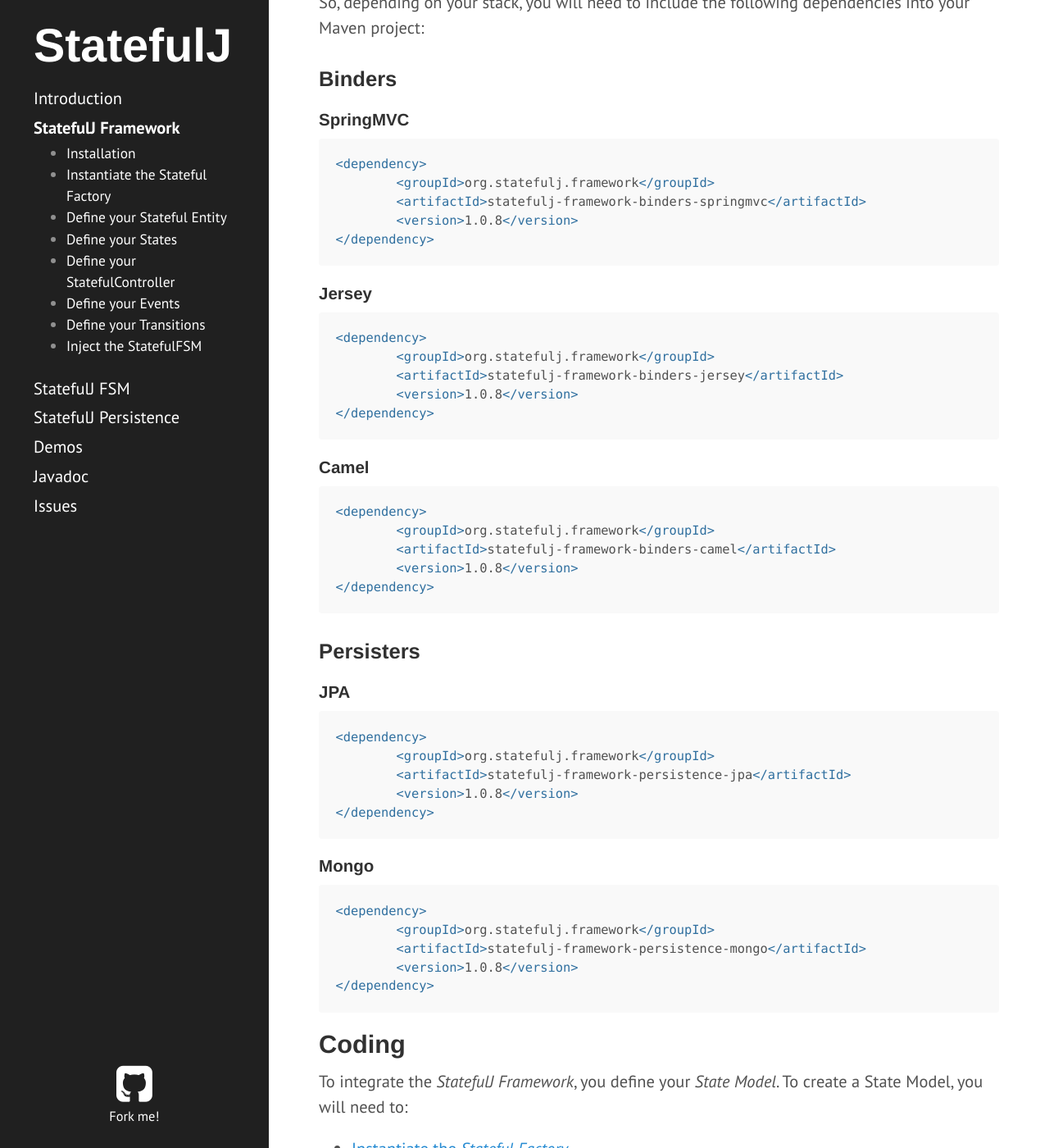
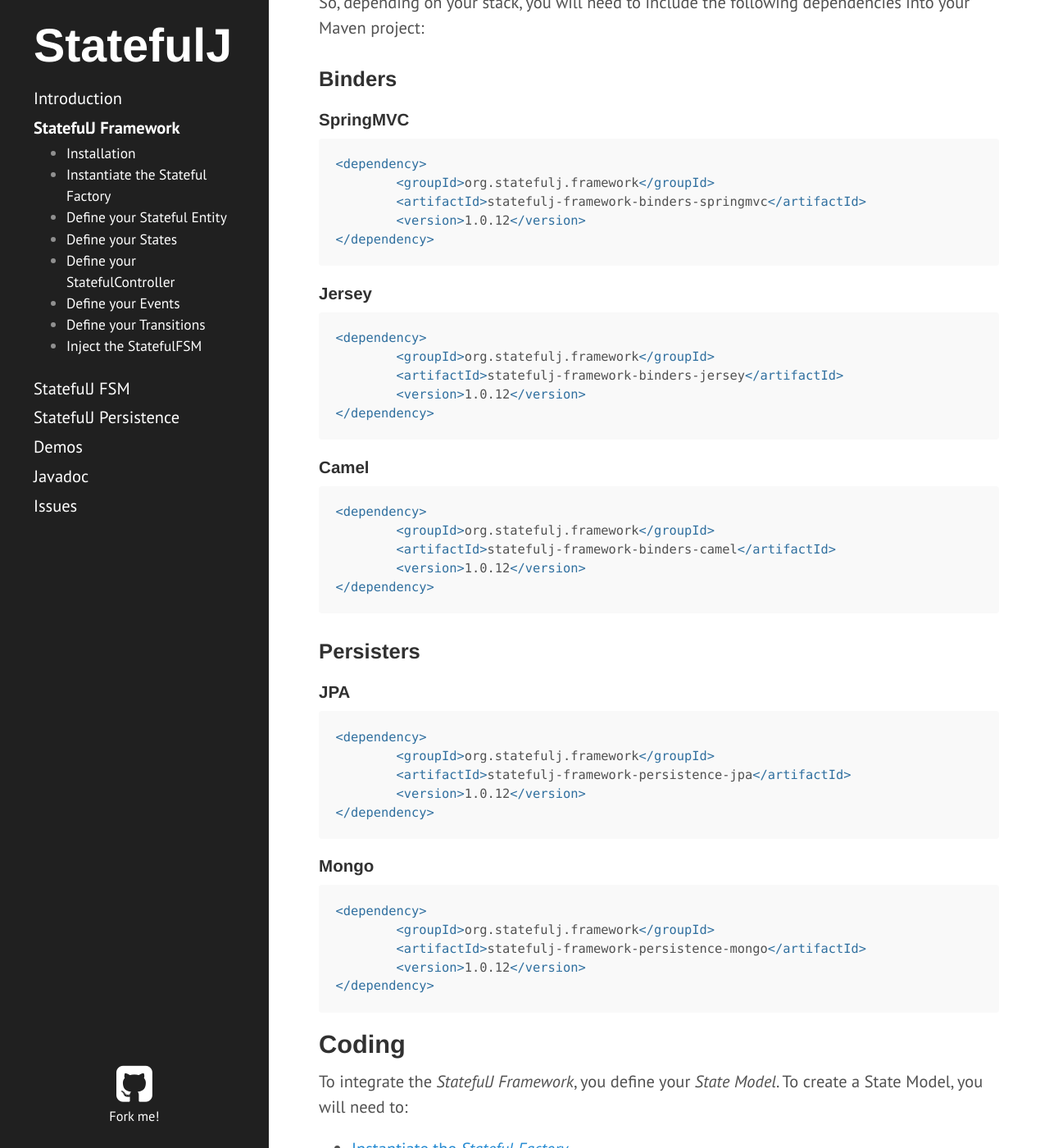
Before and after one commit to statefulj/statefulj, a Jekyll site: the page built from framework.md, in a window 1280 px wide and 1400 px high, scrolled down 951 px. Shown: the whole window at 82% size. Built offline with Jekyll 4.4.1, drawn with Linux system fonts in a browser that asks for light colours; Markdown is read by kramdown in place of the engine named in the settings.

Commit message:
Bump version

```diff
--- a/_config.yml
+++ b/_config.yml
@@ -22,7 +22,7 @@ author:
 paginate:         5
 
 # Custom vars
-version:          1.0.8
+version:          1.0.12
 
 github:
   repo:           https://github.com/statefulj
```
